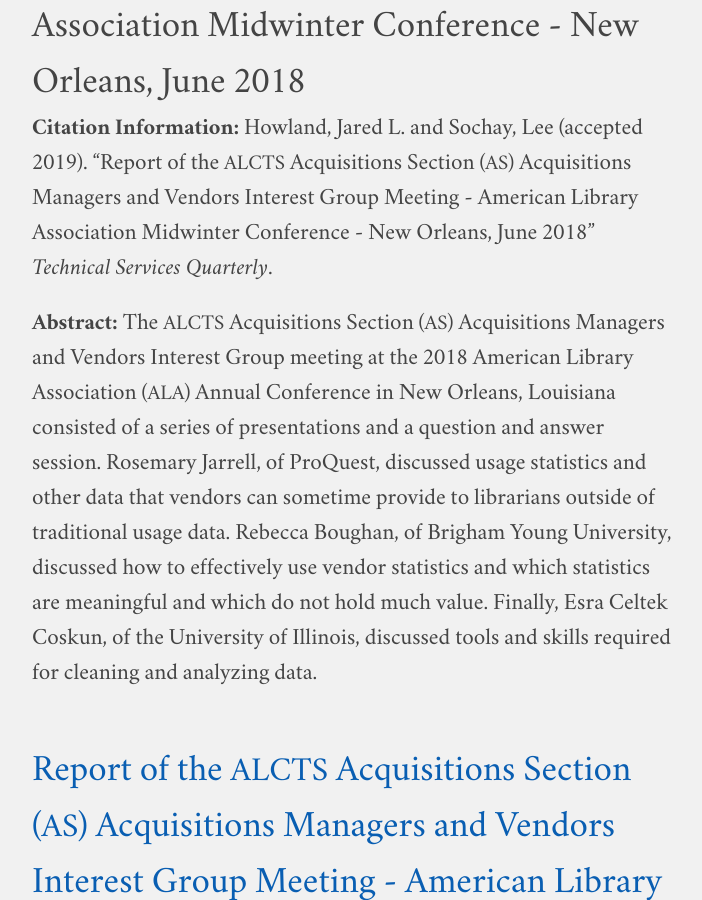
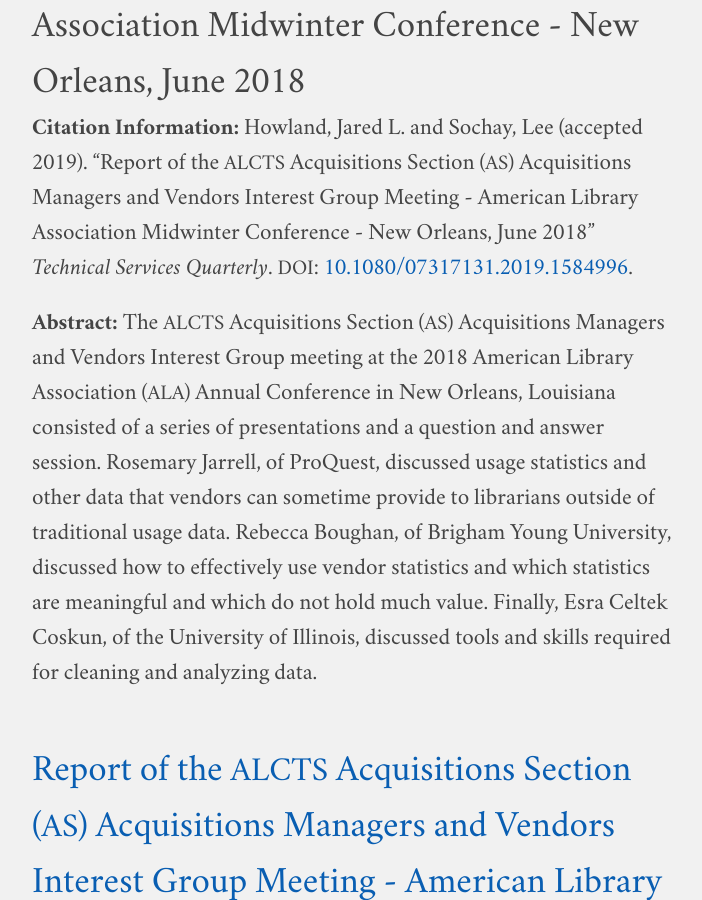
Before and after one commit to jaredhowland/jaredhowland.github.io, a Jekyll site: the page built from content/publications.md, in a window 1280 px wide and 900 px high, scrolled down 1309 px. Shown: the whole window, without its empty margins (288-990 px from the left). Built offline with Jekyll 4.4.1, drawn with Linux system fonts in a browser that asks for light colours.

Commit message:
Update publications.yaml

```diff
--- a/_data/publications.yaml
+++ b/_data/publications.yaml
@@ -25,6 +25,7 @@
   journal-title: Technical Services Quarterly
   abstract: The <span class="caps">ALCTS</span> Acquisitions Section (<span class="caps">AS</span>) Acquisitions Managers and Vendors Interest Group meeting at the 2018 American Library Association (<span class="caps">ALA</span>) Annual Conference in New Orleans, Louisiana consisted of a series of presentations and a question and answer session. Rosemary Jarrell, of ProQuest, discussed usage statistics and other data that vendors can sometime provide to librarians outside of traditional usage data. Rebecca Boughan, of Brigham Young University, discussed how to effectively use vendor statistics and which statistics are meaningful and which do not hold much value. Finally, Esra Celtek Coskun, of the University of Illinois, discussed tools and skills required for cleaning and analyzing data.
   issn: 0731-7131
+  doi: 10.1080/07317131.2019.1584996
   slug: amvig-2018-annual
   draft: true
 
```
